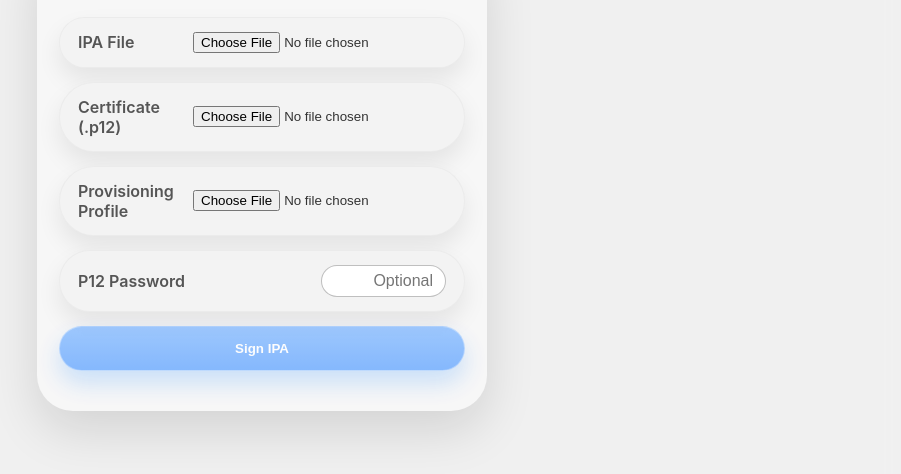
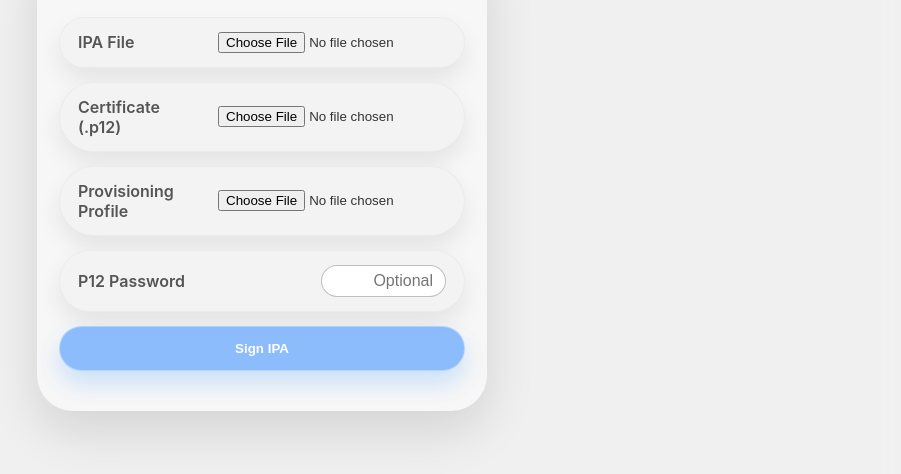
Before and after one commit to aoyn1xw/ios-singer, a website: page index.html in a window 1280 px wide. Shown: the part 226-700 px from the top of the page, without its empty margins (378-1279 px from the left). Drawn offline with Linux system fonts and the light colour scheme.

Commit message:
fine tuning the css

```diff
--- a/style.css
+++ b/style.css
@@ -200,7 +200,7 @@ body[data-theme="dark"] .card {
 }
 
 .blue-card {
-  background: rgba(0 122 255 / 0.65);
+  background: #6aa9ff;
   color: #fff;
   border: 1px solid rgba(255 255 255 / 0.35);
 }
@@ -287,7 +287,7 @@ body[data-theme="dark"] .container.signer form .card {
 }
 
 .container.signer form .card label {
-  flex: 1 1 auto;
+  flex: 0 0 120px;
   min-width: 0;
   white-space: normal;
   text-align: left;
@@ -314,6 +314,12 @@ body[data-theme="dark"] .container.signer form .card {
   white-space: nowrap;
   transition: color 1s ease, border-color 1s ease;
   font-weight: 500;
+}
+
+.container.signer form .card input[type="file"] {
+  flex: 1 1 auto;
+  min-width: 0;
+  margin-left: 8px;
 }
 
 body[data-theme="dark"] .container.signer form .card input[type="text"],
@@ -381,7 +387,7 @@ body[data-theme="dark"] #advancedContent .checkbox-group {
   border-radius: 999px;
   padding: 14px 18px;
   font-weight: 600;
-  background: linear-gradient(180deg, #7fb7ff 0%, #5fa3ff 100%);
+  background: #6aa9ff;
   box-shadow: 0 12px 24px rgba(0, 122, 255, 0.25);
 }
 
```
